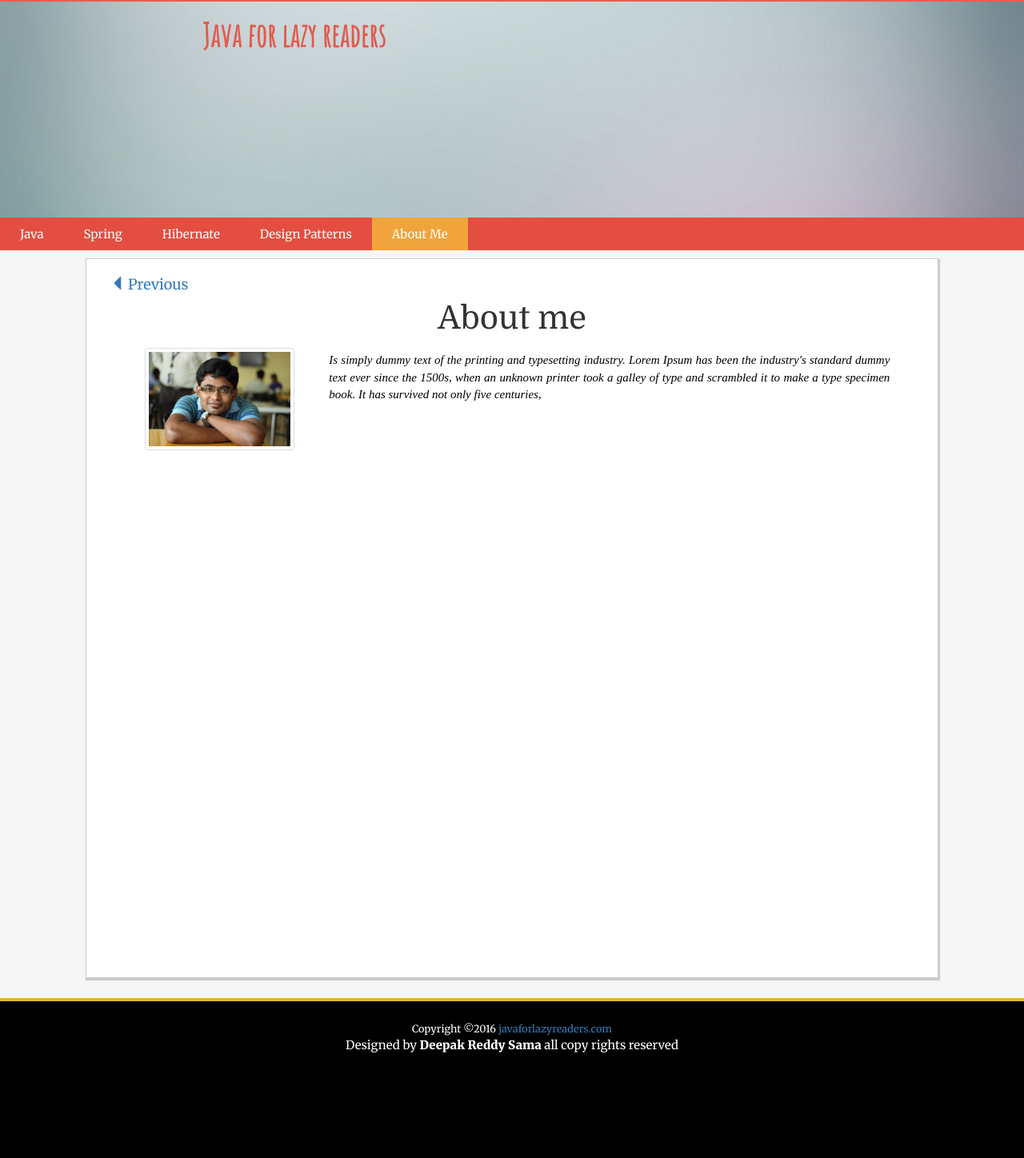
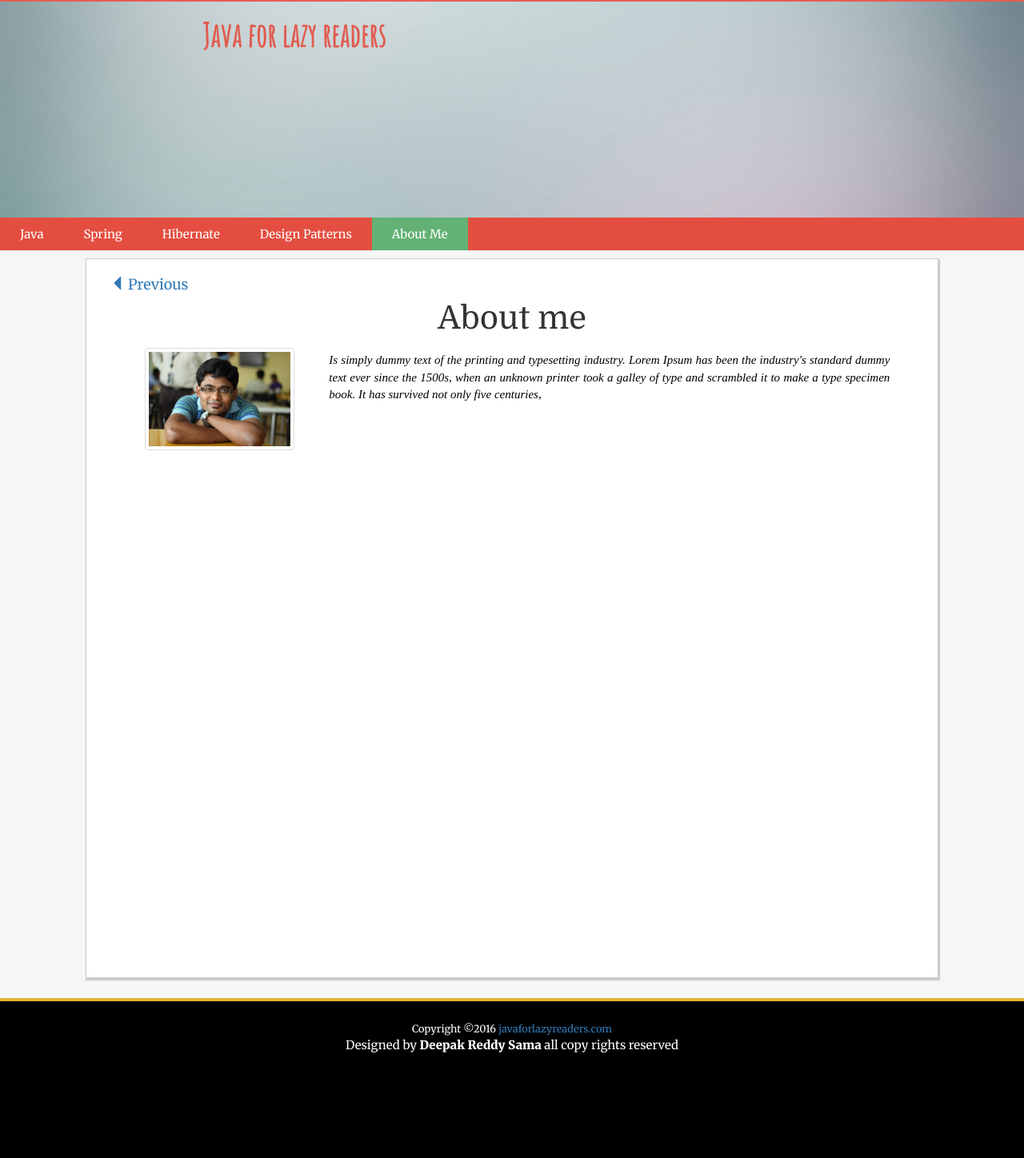
Before and after one commit to deepaksama/deepaksama.github.io, a Jekyll site: the page built from about.html, in a window 1280 px wide. Shown: the whole page at 80% size. Built offline with Jekyll 4.4.1, drawn with Linux system fonts in a browser that asks for light colours; nearby versions of some CDN libraries; some web fonts are replaced; comment, search, counter and statistics services are not loaded.

Commit message:
Update menu.css

```diff
--- a/_includes/css/menu.css
+++ b/_includes/css/menu.css
@@ -12,6 +12,7 @@
 }
 .menubar li .current{
 	background-color:rgba(247, 201, 58,.7);
+	background-color:rgba(99, 177, 117,7)
 
 }
 .menubar li a{
```
